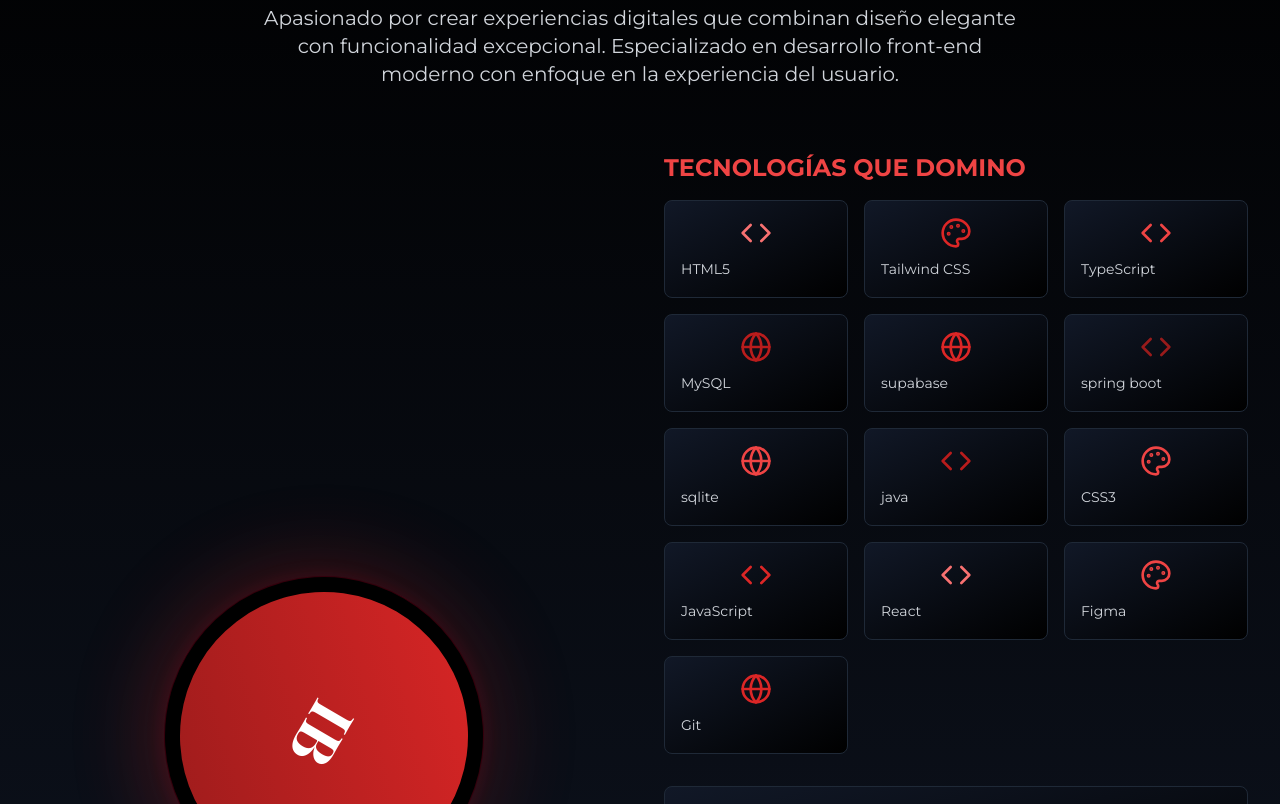
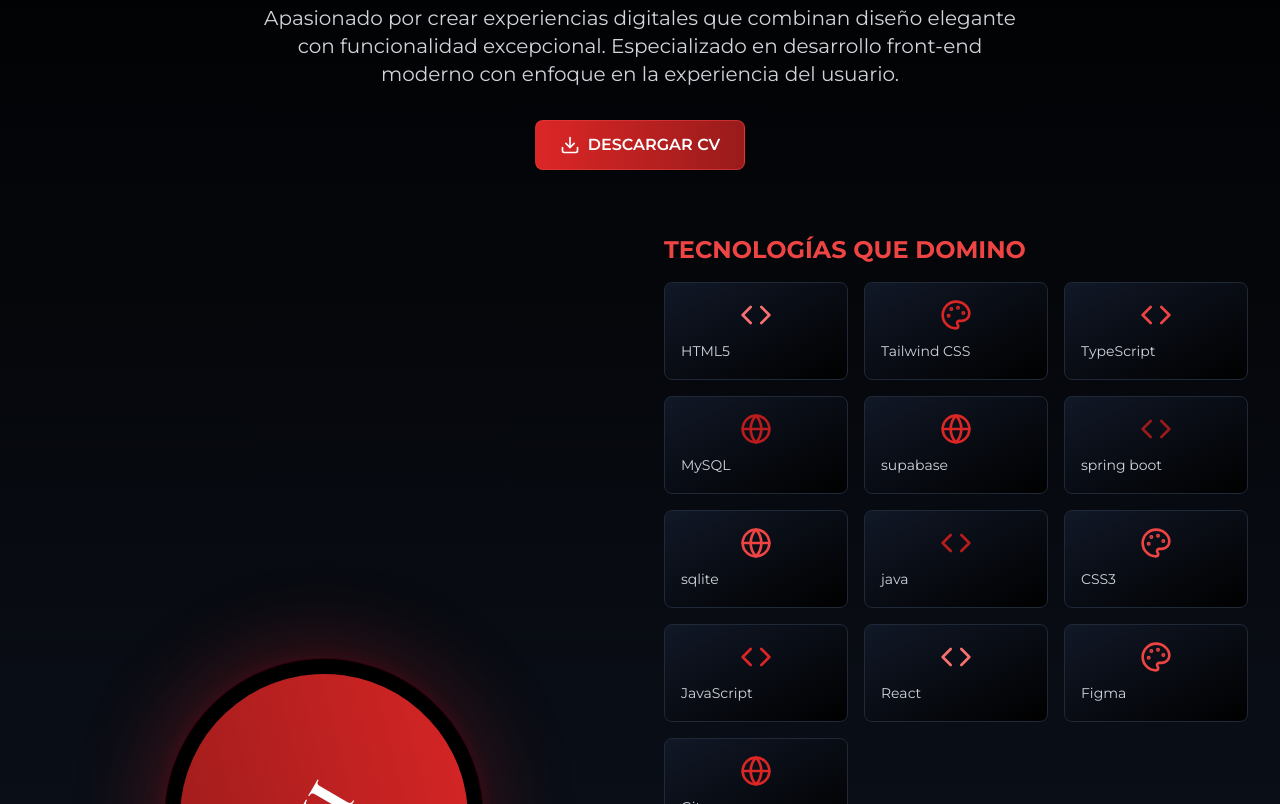
Before and after one commit to chinobustos/portafolio, a React (Vite) app: page / in a window 1280 px wide. Shown: the part 960-1764 px from the top of the page. Built offline with nearby package versions, Linux system fonts and the light colour scheme.

Commit message:
se agrego el cv

```diff
--- a/src/components/About.tsx
+++ b/src/components/About.tsx
@@ -1,6 +1,6 @@
 import { useEffect, useState } from 'react';
 import { motion } from 'framer-motion';
-import { Code, Palette, Globe, GraduationCap, Briefcase, Languages } from 'lucide-react';
+import { Code, Palette, Globe, GraduationCap, Briefcase, Languages, Download } from 'lucide-react';
 
 const About = () => {
   const [isVisible, setIsVisible] = useState(false);
@@ -72,11 +72,21 @@
           <h2 className="text-5xl md:text-6xl font-bold mb-6 gradient-text font-display">
             SOBRE MÍ
           </h2>
-          <p className="text-xl text-gray-300 max-w-3xl mx-auto">
+          <p className="text-xl text-gray-300 max-w-3xl mx-auto mb-8">
             Apasionado por crear experiencias digitales que combinan diseño elegante
             con funcionalidad excepcional. Especializado en desarrollo front-end moderno
             con enfoque en la experiencia del usuario.
           </p>
+          <motion.a
+            href="/Ivan_Bustos_CV.pdf"
+            download="Ivan_Bustos_CV.pdf"
+            whileHover={{ scale: 1.05, boxShadow: "0 0 30px rgba(255, 0, 60, 0.4)" }}
+            whileTap={{ scale: 0.95 }}
+            className="inline-flex items-center gap-2 px-6 py-3 bg-gradient-to-r from-red-600 to-red-800 text-white rounded-lg font-heading font-semibold hover:from-red-700 hover:to-red-900 transition-all duration-300 border border-red-500/50"
+          >
+            <Download size={20} />
+            DESCARGAR CV
+          </motion.a>
         </motion.div>
 
         <div className="grid lg:grid-cols-2 gap-12 items-center">
```
Also changed, not shown: 1 other file (tests, documents, lock files or other folders).
